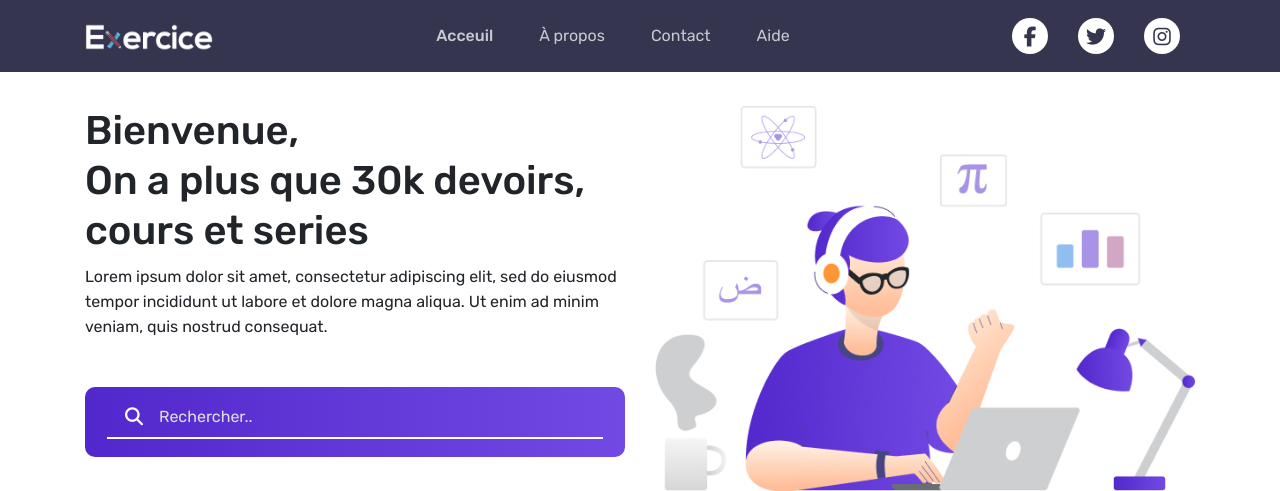
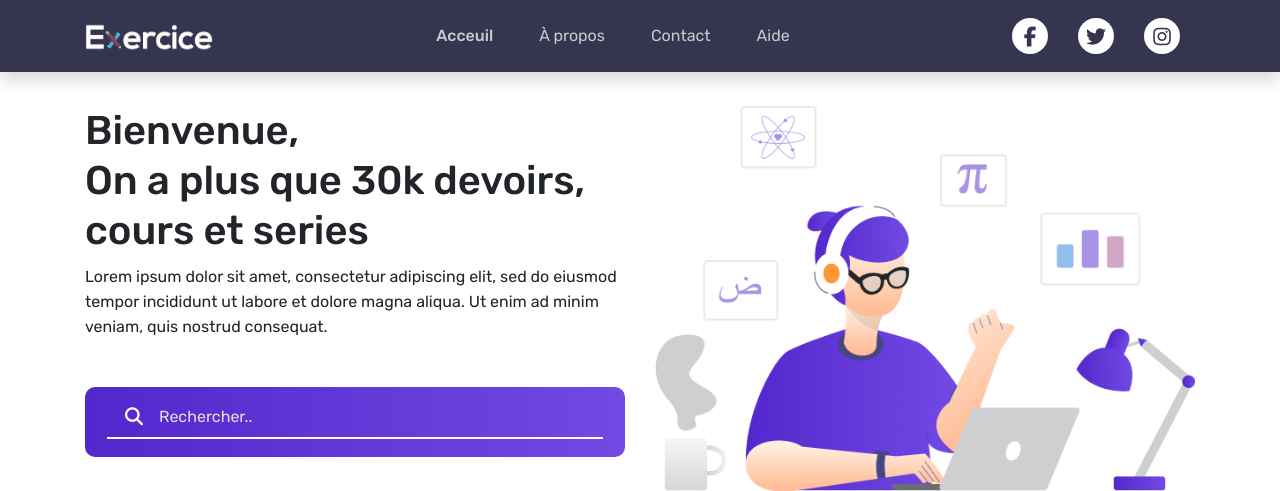
Before and after one commit to a-araari/exam, a Django app: page / in a window 1280 px wide. Shown: the top 491 px of the page. Run offline with Django 3.2, Linux system fonts and the light colour scheme; some libraries are stand-ins or nearby versions.

Commit message:
Add shadow to navbar

```diff
--- a/templates/base.html
+++ b/templates/base.html
@@ -33,7 +33,7 @@
 {% block body %}
     <!-- Navbar -->
     {% block navbar %}
-        <nav class="navbar navbar-expand-md fixed-top navbar-light bg-navbar py-0">
+        <nav class="navbar navbar-expand-md fixed-top navbar-light bg-navbar shadow py-0">
             <div class="container py-2 py-md-0">
                 <a class="navbar-brand" href="/">
                     <img src="{% static "images/dark-512px-2.png" %}" width="128px">
```
